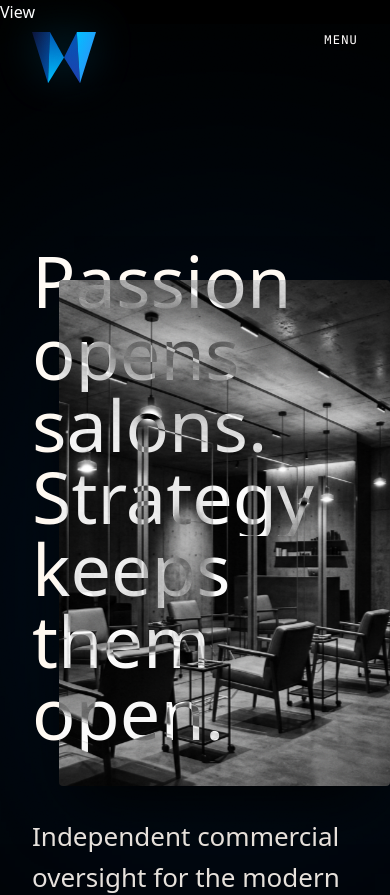
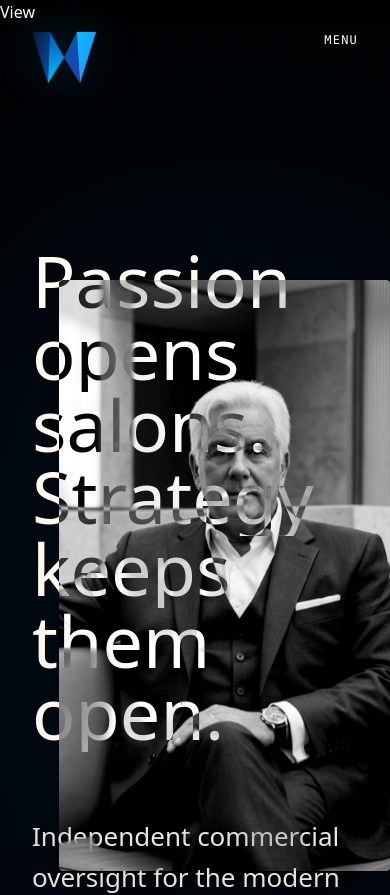
Before and after one commit to jcdelport/website, a Next.js app: page / in a window 390 px wide. Shown: the top 895 px of the page. Built offline with nearby package versions, Linux system fonts and the light colour scheme; a web font is replaced by a local one.

Commit message:
style: Restore Marc photography to Hero section and shuffle image layout

```diff
--- a/src/app/page.tsx
+++ b/src/app/page.tsx
@@ -148,14 +148,14 @@ export default function Home() {
           <section className="relative w-full min-h-[140vh] bg-pitch text-white flex flex-col pt-56 px-8 md:px-24 overflow-hidden z-10">
 
             {/* The Atmosphere (Controlled size, strong shadow, deep Z) */}
-            <div className="absolute right-0 md:right-16 top-64 w-[85vw] md:w-[45vw] h-[60vh] md:h-[80vh] float-img-wrapper z-0">
+            <div className="absolute right-0 md:right-16 top-64 w-[85vw] md:w-[35vw] h-[70vh] md:h-[90vh] float-img-wrapper z-0">
                <div className="absolute inset-0 bg-[#0056B3] blur-[120px] opacity-20 -z-10 scale-125 translate-y-12"></div>
                {/* Image Cropper Wrapper */}
                <div className="w-full h-full relative overflow-hidden shadow-[0_30px_60px_-15px_rgba(0,0,0,1)] rounded-sm">
                  <img
-                    src="/Images/salon_interior.png"
-                    alt="High End Salon Interior"
-                    className="w-full h-[120%] -top-[10%] object-cover grayscale absolute scale-[1.05]"
+                    src="/Images/marc_editorial.png"
+                    alt="Marc Webster Seated"
+                    className="w-full h-[120%] -top-[10%] mb-[15vw] absolute object-cover grayscale contrast-[1.3] brightness-90 scale-[1.06]"
                  />
                </div>
             </div>
@@ -419,7 +419,7 @@ export default function Home() {
              </div>
           </div>
           <div className="w-[85vw] md:w-[40vw] ml-auto h-[60vh] float-img-wrapper z-40 shadow-[0_30px_60px_-15px_rgba(0,0,0,0.2)] border border-pitch/5 relative mt-16 md:mt-0">
-             <img src="/Images/marc_editorial.png" alt="Webster Branding" className="w-full h-[120%] -top-[10%] absolute object-cover grayscale contrast-[1.3] object-top" />
+             <img src="/Images/WhatsApp%20Image%202026-03-25%20at%2016.15.50%20(1).jpeg" alt="Webster Branding" className="w-full h-[120%] -top-[10%] absolute object-cover grayscale contrast-[1.3] object-top" />
           </div>
       </section>
 
```
